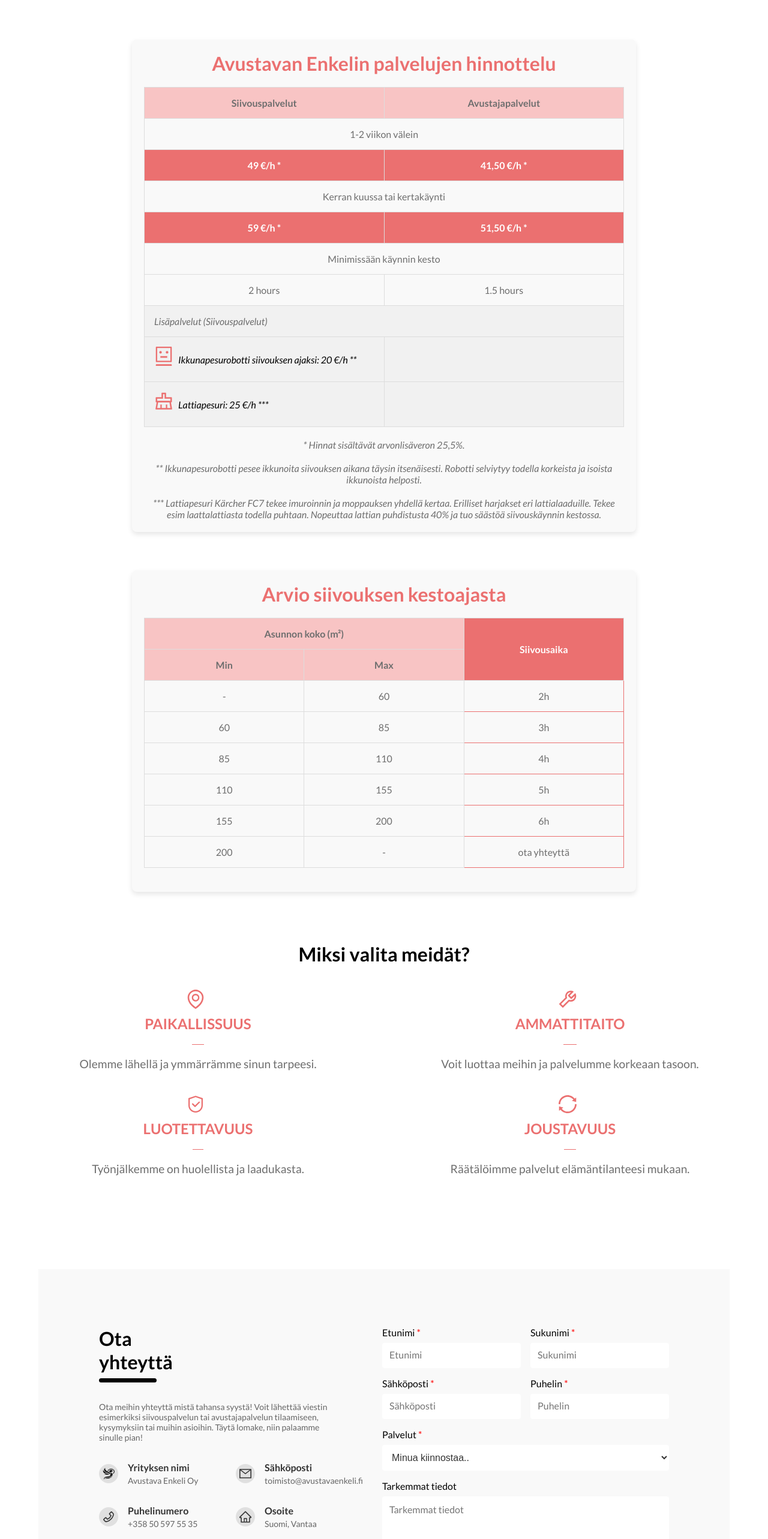
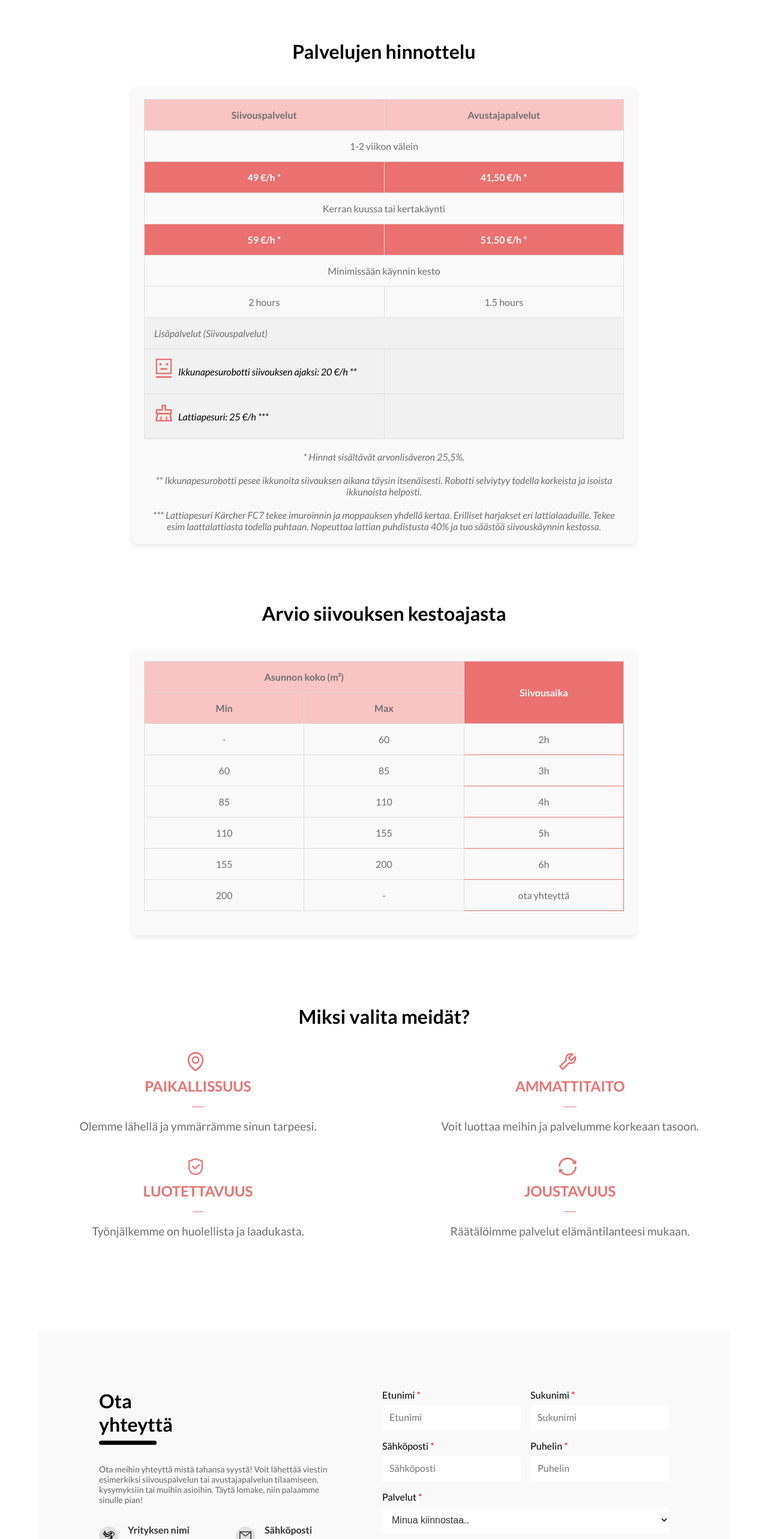
Before and after one commit to anyajegorova/avustava-enkeli, a React (Vite) app: page / in a window 1280 px wide. Shown: the part 1862-4428 px from the top of the page at 60% size. Built offline with nearby package versions, Linux system fonts and the light colour scheme.

Commit message:
added titles for pricing and duration, responsiveness for hero section, margins for home page, removed price calculator style

```diff
--- a/src/pages/Home.css
+++ b/src/pages/Home.css
@@ -19,3 +19,15 @@
     width: 90%;
     background-color: #f9f9f9;
 }
+
+.pricing-section-container{
+    margin: 6rem auto;
+}
+
+.cleaning-duration-section-container{
+    margin: 6rem auto;
+}
+
+.whychooseus-section-container{
+    margin: 6rem auto;
+}
--- a/src/pages/Home.tsx
+++ b/src/pages/Home.tsx
@@ -37,11 +37,15 @@ const Home = () => {
                 <NonCollapsible title="Siivouspalvelut" bulletPoints={services.siivouspalvelut} icon={<ClearOutlined />} />
                 <NonCollapsible title="Avustajapalvelut" bulletPoints={services.avustajapalvelut} icon={<HeartOutlined />} />
             </div>
-            <Pricing />
-            <div style={{ margin: '4rem 0' }}></div>
-            <CleaningDuration />
-            <div style={{ margin: '4rem 0' }}></div>
-            <WhyChooseUs />
+            <div className='pricing-section-container'>
+                <Pricing />
+            </div>
+            <div className='cleaning-duration-section-container'>
+                <CleaningDuration />
+            </div>
+            <div className='whychooseus-section-container'>
+                <WhyChooseUs />
+            </div>
             <div className='contact-form-section-container'>
                 <ContactForm2 />
             </div>
--- a/src/ui/components/CleaningDuration.tsx
+++ b/src/ui/components/CleaningDuration.tsx
@@ -1,9 +1,11 @@
 import '../styles/CleaningDuration.css'
+import Title from './Title'
 
 const CleaningDuration = () => {
     return (
+        <>
+            <Title text='Arvio siivouksen kestoajasta' />
             <div className='cleaning-duration-container'>
-            <h2>Arvio siivouksen kestoajasta</h2>
                 <table className='cleaning-duration-table'>
                     <thead>
                         <tr>
@@ -49,6 +51,7 @@ const CleaningDuration = () => {
                     </tbody>
                 </table>
             </div>
+        </>
     )
 }
 
--- a/src/ui/components/ContactForm2.tsx
+++ b/src/ui/components/ContactForm2.tsx
@@ -2,10 +2,14 @@ import '../styles/ContactForm2.css'
 import CustomButton from './CustomButton'
 import { MailOutlined, PhoneOutlined, HomeOutlined } from '@ant-design/icons'
 import AvustavaEnkeliLogo from '../../assets/logos/avustava-enkeli-logo.png'
+import Reveal from '../../reveal_components/Reveal'
 
 const ContactForm2 = () => {
     return (
         <div className='contact-form-container'>
+            <Reveal>
+
+
                 <div>
                     <h1>Ota  </h1>
                     <h1>yhteyttä</h1>
@@ -44,6 +48,8 @@ const ContactForm2 = () => {
                         </li>
                     </div>
                 </div>
+            </Reveal>
+            <Reveal>
                 <form className='contact-form'>
                     <div className='name-surname-container'>
                         <div className='form-item'>
@@ -83,6 +89,7 @@ const ContactForm2 = () => {
                         <CustomButton text="Lähetä" onClick={() => { /* handle form submission */ }} />
                     </div>
                 </form>
+            </Reveal>
         </div>
     )
 }
--- a/src/ui/components/Pricing.tsx
+++ b/src/ui/components/Pricing.tsx
@@ -1,10 +1,12 @@
 import '../styles/Pricing.css';
 import { RobotOutlined, ClearOutlined } from '@ant-design/icons';
+import Title from './Title';
 
 const Pricing = () => {
   return (
+    <>
+      <Title text='Palvelujen hinnottelu' />
       <div className="pricing-container">
-      <h2>Avustavan Enkelin palvelujen hinnottelu</h2>
         <table className="pricing-table">
           <thead>
             <tr>
@@ -51,6 +53,7 @@ const Pricing = () => {
         <p className="pricing-note">** Ikkunapesurobotti pesee ikkunoita siivouksen aikana täysin itsenäisesti. Robotti selviytyy todella korkeista ja isoista ikkunoista helposti.</p>
         <p className="pricing-note">*** Lattiapesuri Kärcher FC7 tekee imuroinnin ja moppauksen yhdellä kertaa. Erilliset harjakset eri lattialaaduille. Tekee esim laattalattiasta todella puhtaan. Nopeuttaa lattian puhdistusta 40% ja tuo säästöä siivouskäynnin kestossa.</p>
       </div>
+    </>
   );
 };
 
--- a/src/ui/styles/Hero.css
+++ b/src/ui/styles/Hero.css
@@ -84,10 +84,16 @@
   }
 
   .hero-text h1 {
-    font-size: 2rem;
+    font-size: 1.8rem;
   }
 
   .hero-text p {
-    font-size: 1rem;
+    font-size: 0.9rem;
+  }
+
+  .hero-buttons {
+    flex-direction: column;
+    gap: 1rem;
+    align-items: center;
   }
 }
```
Also changed, not shown: src/ui/styles/PriceCalculator.css (deleted, +0 -20 lines). Lines whose indentation alone changed are shown as unchanged.
